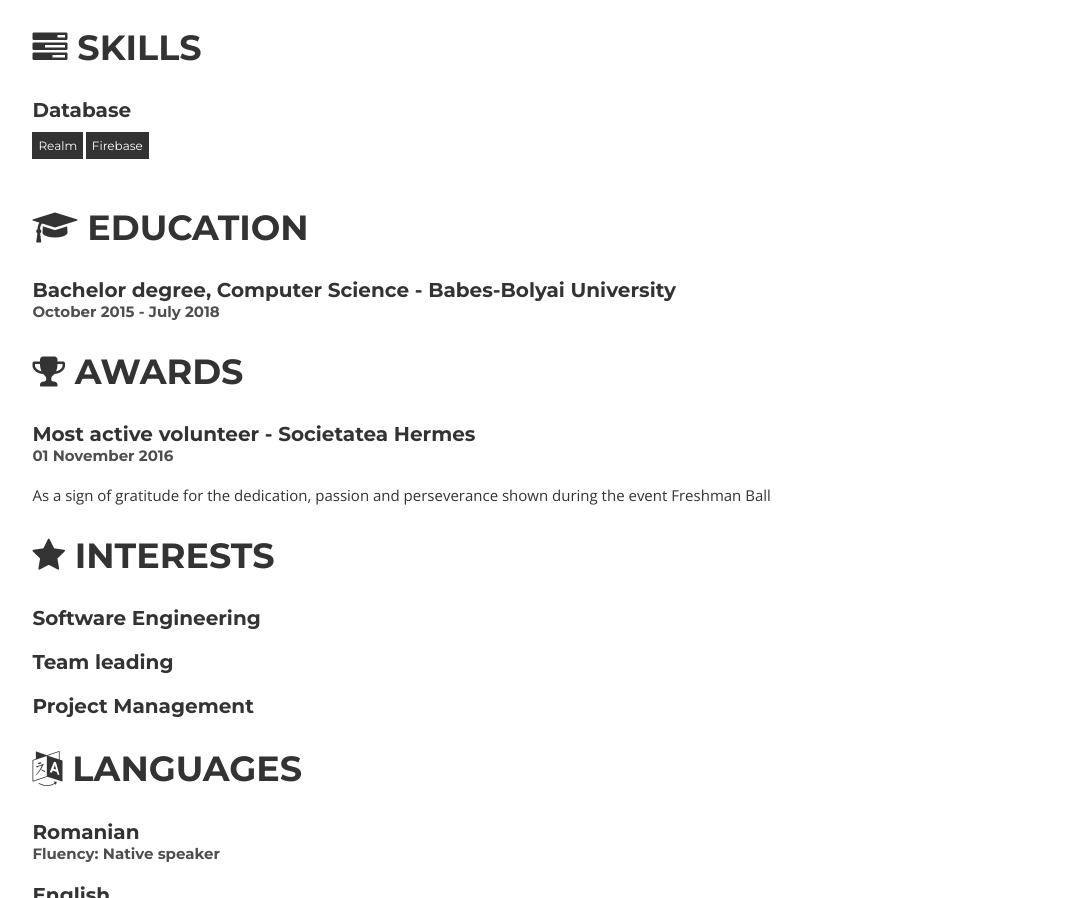
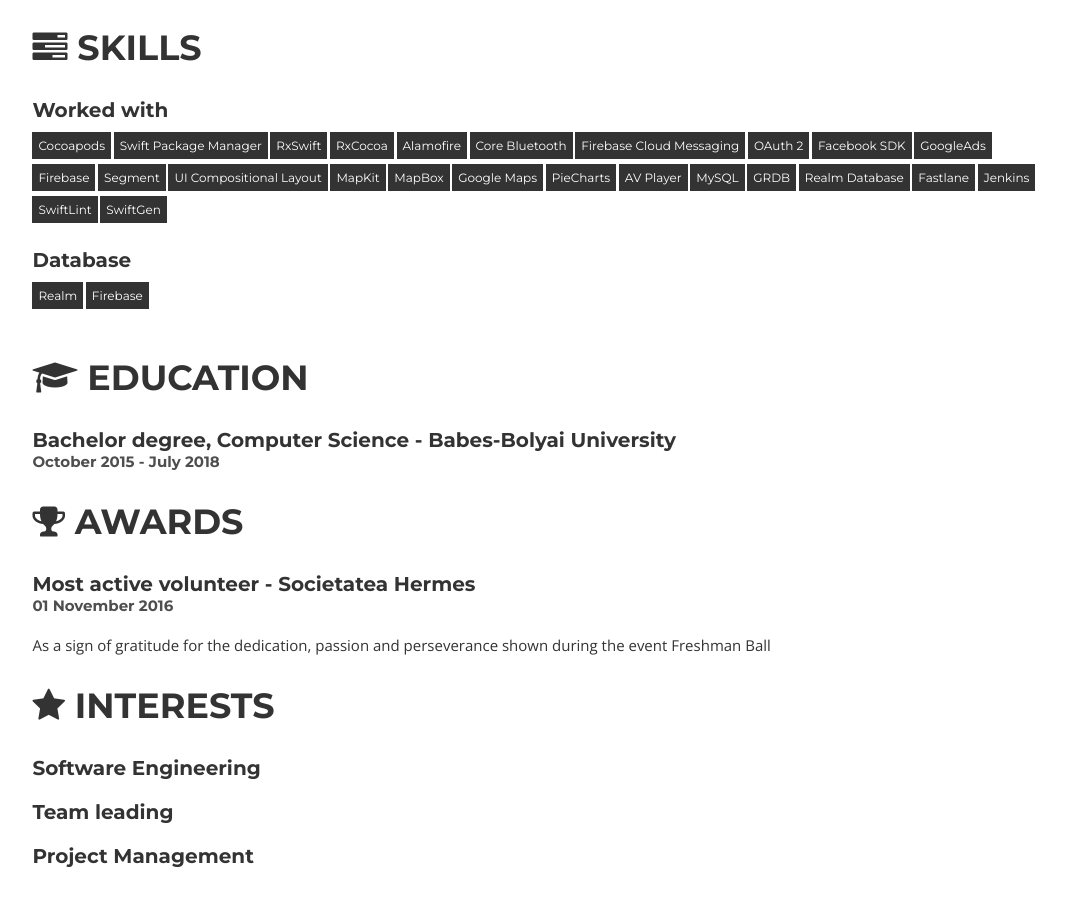
Before and after one commit to Shliferd/Resume, a website: page index.html in a window 1280 px wide. Shown: the part 1915-2813 px from the top of the page, without its empty margins (102-1168 px from the left). Drawn offline with nearby package versions, Linux system fonts and the light colour scheme.

Commit message:
update content

```diff
--- a/index.html
+++ b/index.html
@@ -217,6 +217,32 @@
 		</div>
 		<div id= "skills">
 			<h2><i class= "fa fa-tasks left"></i> SKILLS</h2>
+				<h3 class= "skills">Worked with</h3>
+				<span class= "keywords">Cocoapods</span>
+				<span class= "keywords">Swift Package Manager</span>
+				<span class= "keywords">RxSwift</span>
+				<span class= "keywords">RxCocoa</span>
+				<span class= "keywords">Alamofire</span>
+				<span class= "keywords">Core Bluetooth</span>
+				<span class= "keywords">Firebase Cloud Messaging</span>
+				<span class= "keywords">OAuth 2</span>
+				<span class= "keywords">Facebook SDK</span>
+				<span class= "keywords">GoogleAds</span>
+				<span class= "keywords">Firebase</span>
+				<span class= "keywords">Segment</span>
+				<span class= "keywords">UI Compositional Layout</span>
+				<span class= "keywords">MapKit</span>
+				<span class= "keywords">MapBox</span>
+				<span class= "keywords">Google Maps</span>
+				<span class= "keywords">PieCharts</span>
+				<span class= "keywords">AV Player</span>
+				<span class= "keywords">MySQL</span>
+				<span class= "keywords">GRDB</span>
+				<span class= "keywords">Realm Database</span>
+				<span class= "keywords">Fastlane</span>
+				<span class= "keywords">Jenkins</span>
+				<span class= "keywords">SwiftLint</span>
+				<span class= "keywords">SwiftGen</span>
 				<h3 class= "skills">Database</h3>
 				<span class= "keywords">Realm</span>
 				<span class= "keywords">Firebase</span>
--- a/resume.json
+++ b/resume.json
@@ -103,7 +103,9 @@
         "Jenkins",
         "SwiftLint",
         "SwiftGen"
-      ],
+      ]
+    },
+    {
       "name": "Database",
       "keywords": [
         "Realm",
```
